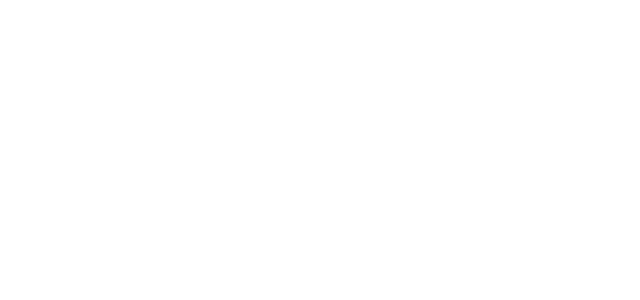
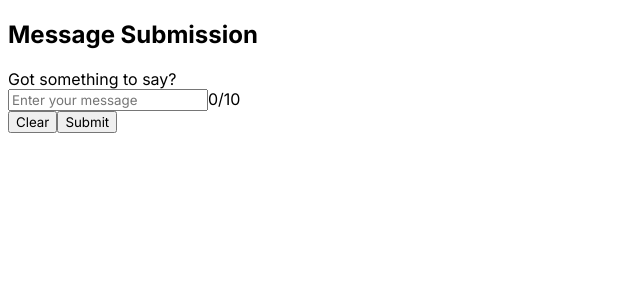
Before and after one commit to adelicia-js/wp-frontend-case-study, a React (Vite) app: page / in a window 1280 px wide. Shown: the top 300 px of the page, without its empty margins (0-640 px from the left). Built offline with nearby package versions, Linux system fonts and the light colour scheme; no server answers.

Commit message:
add form (first draft, fairly barebones)

```diff
--- a/src/App.tsx
+++ b/src/App.tsx
@@ -1,10 +1,9 @@
-// TODO: Clean up comments
-// TODO: Render the MessageForm component
+import MessageForm from './components/MessageForm'
 
 function App() {
   return (
-    <div className="min-h-screen bg-gray-50">
-      {/* MessageForm */}
+    <div>
+      <MessageForm />
     </div>
   )
 }
--- a/src/components/MessageForm.tsx
+++ b/src/components/MessageForm.tsx
@@ -1,3 +1,110 @@
-// TODO: Implement the main form component
-// This should handle the form UI, validation, and submission
-export default function MessageForm() {}
+import { useForm } from "react-hook-form";
+import { zodResolver } from "@hookform/resolvers/zod";
+import { messageSchema } from "../utils/validation";
+import type { MessageFormData } from "../utils/validation";
+import useFormSubmit from "../hooks/useFormSubmit";
+import { useState, useEffect } from "react";
+
+export default function MessageForm() {
+  const {
+    submitForm,
+    isSubmitting,
+    isSuccess,
+    errorMessage,
+    successMessage,
+    resetForm: resetSubmit,
+  } = useFormSubmit();
+  const [charCount, setCharCount] = useState(0);
+
+  const {
+    register,
+    handleSubmit,
+    formState: { errors, isDirty },
+    reset: resetFormFields,
+    watch,
+  } = useForm<MessageFormData>({
+    resolver: zodResolver(messageSchema),
+    mode: "onTouched",
+    reValidateMode: "onChange",
+  });
+
+  const messageValue = watch("message", "");
+
+  useEffect(() => {
+    setCharCount(messageValue.length);
+  }, [messageValue]);
+
+  const onSubmit = async (data: MessageFormData) => {
+    await submitForm(data);
+  };
+
+  const handleReset = () => {
+    resetFormFields();
+    resetSubmit();
+    setCharCount(0);
+  };
+
+  return (
+    <section id="form-section">
+      <form onSubmit={handleSubmit(onSubmit)} id="message-form">
+        <h2 id="form-title">Message Submission</h2>
+
+        <div>
+          <label id="message-input-label" htmlFor="message">
+            Got something to say?
+          </label>
+          <div id="message-input-box">
+            <input
+              {...register("message")}
+              id="message"
+              name="message"
+              type="text"
+              disabled={isSubmitting || isSuccess}
+              placeholder="Enter your message"
+            />
+            <span id="char-counter">{charCount}/10</span>
+          </div>
+
+          {!errors.message && !isDirty && (
+            <p id="generic-error">
+              Enter 1-10 characters. Exclamation marks (!) are not allowed.
+            </p>
+          )}
+
+          {errors.message && <p id="error-message">{errors.message.message}</p>}
+        </div>
+
+        {isSuccess && successMessage && (
+          <div id="success-box">
+            <p id="success-message">
+              Success! Server responded with: {successMessage}
+            </p>
+          </div>
+        )}
+
+        {errorMessage && !isSuccess && (
+          <div id="error-box">
+            <p id="submission-error">{errorMessage}</p>
+          </div>
+        )}
+
+        <div id="action-buttons-box">
+          <button id="reset-button" type="button" onClick={handleReset}>
+            Clear
+          </button>
+          <button
+            id="submit-button"
+            type="submit"
+            disabled={isSubmitting || !isDirty || isSuccess}
+          >
+            {isSubmitting
+              ? "Submitting..."
+              : isSuccess
+              ? "Submitted"
+              : "Submit"}
+          </button>
+        </div>
+      </form>
+    </section>
+  );
+}
--- a/src/index.css
+++ b/src/index.css
@@ -1,72 +1,11 @@
+@import url('https://fonts.googleapis.com/css2?family=Inter:wght@400;500;600;700&display=swap');
+
 @tailwind base;
 @tailwind components;
 @tailwind utilities;
 
-:root {
-  font-family: system-ui, Avenir, Helvetica, Arial, sans-serif;
-  line-height: 1.5;
-  font-weight: 400;
-
-  color-scheme: light dark;
-  color: rgba(255, 255, 255, 0.87);
-  background-color: #242424;
-
-  font-synthesis: none;
-  text-rendering: optimizeLegibility;
-  -webkit-font-smoothing: antialiased;
-  -moz-osx-font-smoothing: grayscale;
-}
-
-a {
-  font-weight: 500;
-  color: #646cff;
-  text-decoration: inherit;
-}
-a:hover {
-  color: #535bf2;
-}
-
-body {
-  margin: 0;
-  display: flex;
-  place-items: center;
-  min-width: 320px;
-  min-height: 100vh;
-}
-
-h1 {
-  font-size: 3.2em;
-  line-height: 1.1;
-}
-
-button {
-  border-radius: 8px;
-  border: 1px solid transparent;
-  padding: 0.6em 1.2em;
-  font-size: 1em;
-  font-weight: 500;
-  font-family: inherit;
-  background-color: #1a1a1a;
-  cursor: pointer;
-  transition: border-color 0.25s;
-}
-button:hover {
-  border-color: #646cff;
-}
-button:focus,
-button:focus-visible {
-  outline: 4px auto -webkit-focus-ring-color;
-}
-
-@media (prefers-color-scheme: light) {
-  :root {
-    color: #213547;
-    background-color: #ffffff;
-  }
-  a:hover {
-    color: #747bff;
-  }
-  button {
-    background-color: #f9f9f9;
+@layer base {
+  * {
+    font-family: 'Inter', system-ui, -apple-system, sans-serif;
   }
 }
```
